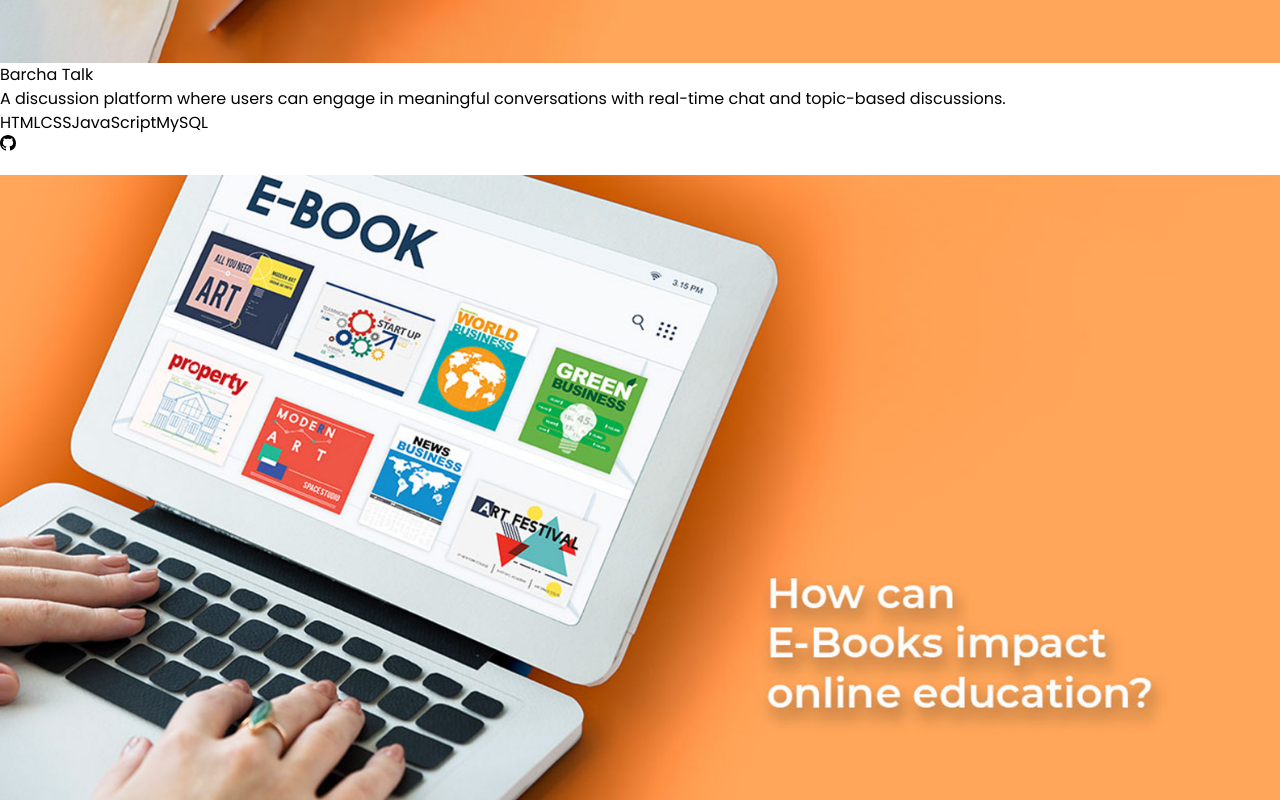
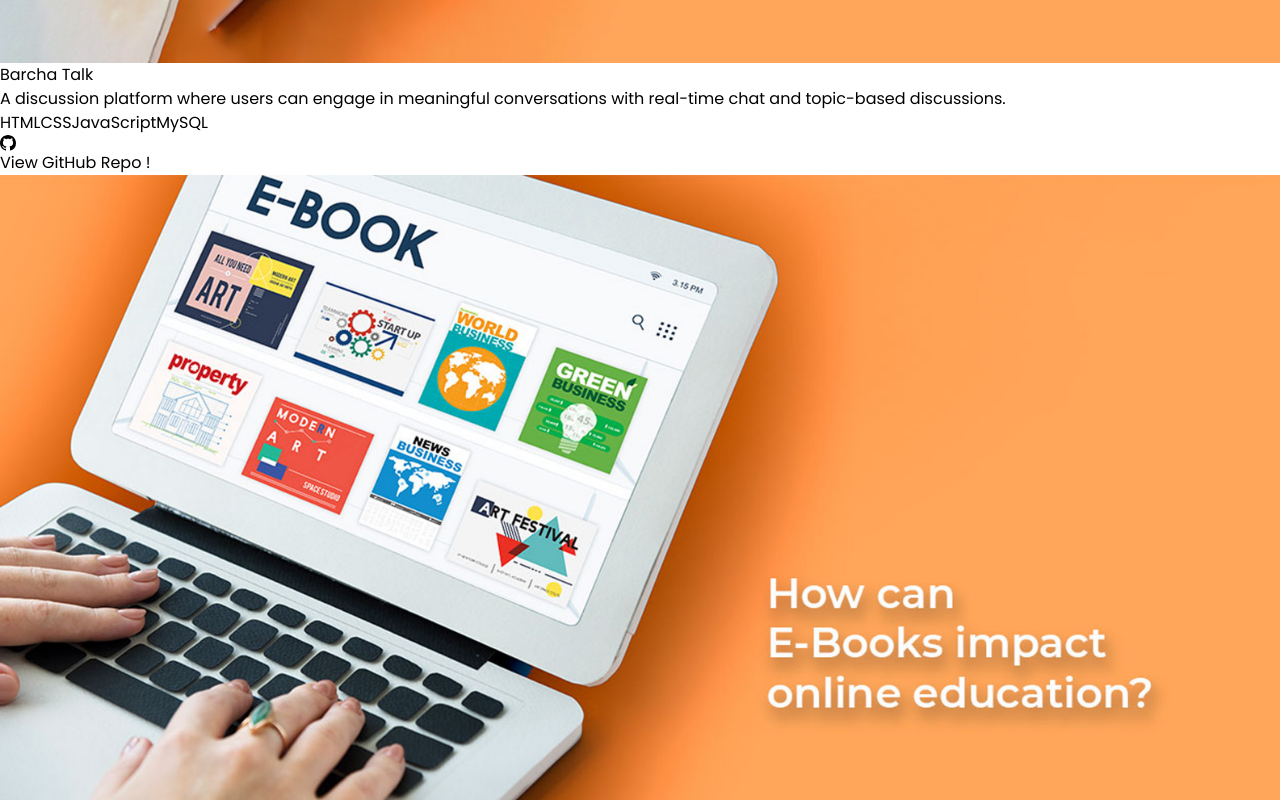
Before and after one commit to HamzaBnJemaa/hamzabenjemaa, a React (Vite) app: page / in a window 1280 px wide. Shown: the part 2760-3560 px from the top of the page. Built offline with nearby package versions, Linux system fonts and the light colour scheme.

Commit message:
slateButtonGithubProj

```diff
--- a/src/components/Projects.jsx
+++ b/src/components/Projects.jsx
@@ -81,12 +81,12 @@ const Projects = () => {
             />
             <div className="flex flex-col gap-5 text-white max-w-[500px]">
               <h3 className="text-xl font-semibold">{project.title}</h3>
-              <p className="text-gray-400">{project.description}</p>
+              <p className="text-slate-400">{project.description}</p>
               <div className="flex flex-wrap gap-3">
                 {project.technologies.map((tech, index) => (
                   <span
                     key={index}
-                    className="rounded-md border border-gray-600 px-4 py-2 text-sm text-gray-200 transition duration-300 hover:text-white hover:bg-white/20"
+                    className="rounded-md border border-gray-600 px-4 py-2 text-sm text-white-200 transition duration-300 hover:text-white hover:bg-slate-200/20"
                   >
                     {tech}
                   </span>
@@ -97,7 +97,7 @@ const Projects = () => {
                 href={project.githubLink}
                 target="_blank"
                 rel="noopener noreferrer"
-                className="mt-4 flex items-center justify-center gap-2 w-fit px-4 py-2 bg-transparent border border-gray-600 rounded-full text-gray-300 hover:bg-slate-500/50 hover:text-white transition duration-300 group"
+                className="mt-4 flex items-center justify-center gap-2 w-fit px-4 py-2 bg-transparent border border-slate-600 rounded-full text-white-300 hover:bg-slate-200/20 hover:text-white transition duration-800 group"
               >
                 {/* Animated GitHub Icon */}
                 <motion.div
@@ -106,14 +106,9 @@ const Projects = () => {
                 >
                   <BsGithub className="text-xl" />
                 </motion.div>
-                <motion.span
-  initial={{ opacity: 0, x: -10 }}
-  whileHover={{ opacity: 1, x: 0 }}
-  transition={{ duration: 0.3 }}
-  className="opacity-0 group-hover:opacity-100 transition-opacity duration-300"
->
-  View GitHub Repo!
-</motion.span>
+                <span className="opacity-0 group-hover:opacity-100 transition-opacity duration-300">
+                  View GitHub Repo !
+                </span>
               </a>
             </div>
           </motion.div>
```
